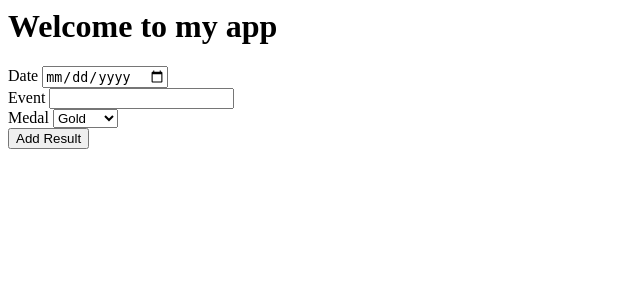
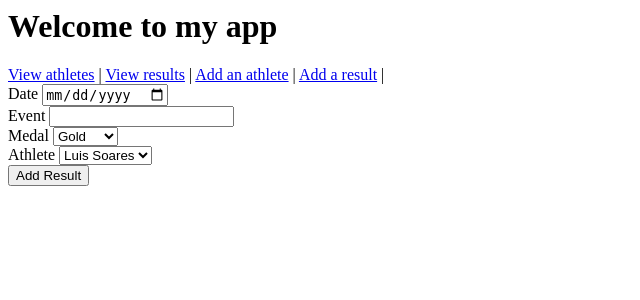
Before and after one commit to LSoares1/CRUD-Project, a Flask app: page /add_result in a window 1280 px wide. Shown: the top 300 px of the page, without its empty margins (0-640 px from the left). Run offline with Flask 2, Linux system fonts and the light colour scheme; data comes from the database, SQL or seed files in the repository; both versions use the stored data as it was after the commit.

Commit message:
created one to many relationship

```diff
--- a/application/forms.py
+++ b/application/forms.py
@@ -16,6 +16,7 @@ class AddAthlete(FlaskForm):
     submit = SubmitField("Add Athlete")
 
 class AddResult(FlaskForm):
+
     date = DateField("Date", format='%Y-%m-%d', validators = [DataRequired()])
     event = StringField("Event", validators = [DataRequired()])
     medal = SelectField("Medal", choices=[
@@ -24,17 +25,19 @@ class AddResult(FlaskForm):
         ("bronze","Bronze"),
         ("none","None")
     ], validators = [DataRequired()])
+    athleteList = SelectField("Athlete",choices=[], validators = [DataRequired()])
+
     submit = SubmitField("Add Result")
 
 class UpdateAthlete(FlaskForm):
-    first_name = StringField("First Name", validators = [DataRequired()])
-    last_name = StringField("Last Name", validators = [DataRequired()])
+    first_name = StringField("First Name")
+    last_name = StringField("Last Name")
     gender = SelectField("Gender", choices=[
         ("male","Male"),
         ("female","Female")
-    ], validators = [DataRequired()])
-    dob = DateField("Date of Birth", format='%Y-%m-%d', validators = [DataRequired()])
-    country = StringField("Country", validators = [DataRequired()])
+    ])
+    dob = DateField("Date of Birth", format='%Y-%m-%d')
+    country = StringField("Country")
     submit = SubmitField("Update Athlete")
 
 class UpdateResult(FlaskForm):
@@ -46,4 +49,6 @@ class UpdateResult(FlaskForm):
         ("bronze","Bronze"),
         ("none","None")
     ], validators = [DataRequired()])
+
+
     submit = SubmitField("Update Result")
--- a/application/routes.py
+++ b/application/routes.py
@@ -32,12 +32,15 @@ def add_athlete():
 @app.route('/add_result', methods=['GET', 'POST'])
 def add_result():
     form = AddResult()
+    currentAthletes = Athletes.query.all()
+    for athlete in currentAthletes:
+        form.athleteList.choices.append((athlete.athlete_ID, f"{athlete.first_name} {athlete.last_name}"))
     if request.method == 'POST' and form.validate_on_submit():
         result_data = Results(
             date = form.date.data,
             event = form.event.data,
             medal = form.medal.data,
-            fk_athlete_ID = form.athlete.data
+            fk_athlete_ID = form.athleteList.data
             )
         db.session.add(result_data)
         db.session.commit()
@@ -85,24 +88,24 @@ def update_athlete(aid):
         athlete.date_of_birth = date_of_birth
         athlete.country = country
         db.session.commit()
+        return redirect(url_for('athletes'))
 
     return render_template('update_athlete.html',form=form)
 
-@app.route('/update_result/<int:aid>', methods=['GET','POST'])
-def update_result(aid):
-    form = UpdateResuly()
+@app.route('/update_result/<int:rid>', methods=['GET','POST'])
+def update_result(rid):
+    form = UpdateResult()
     if request.method == 'POST':
-        first_name = form.first_name.data
-        last_name = form.last_name.data
-        gender = form.gender.data
-        date_of_birth = form.dob.data
-        country = form.country.data
-        result = Results.query.get(aid)
-        result.first_name = first_name
-        result.last_name = last_name
-        result.gender = gender
-        result.date_of_birth = date_of_birth
-        result.country = country
+
+        date = form.date.data
+        event = form.event.data
+        medal = form.medal.data
+        result = Results.query.get(rid)
+        result.date = date
+        result.event = event
+        result.medal = medal
         db.session.commit()
+        return redirect(url_for('results'))
+
 
     return render_template('update_result.html',form=form)
--- a/application/templates/add_result.html
+++ b/application/templates/add_result.html
@@ -11,7 +11,8 @@
     {{ form.event.label }} {{ form.event }}
     <br>
     {{ form.medal.label }} {{ form.medal }}
-
+    <br>
+    {{ form.athleteList.label }} {{ form.athleteList }}
     <br>
     {{ form.submit }}
 
--- a/application/templates/athletes.html
+++ b/application/templates/athletes.html
@@ -12,6 +12,7 @@
     Date of Birth: {{ athlete.date_of_birth }},
     Country: {{ athlete.country }}
     </p>
+    <a href="{{ url_for('update_athlete', aid=athlete.athlete_ID) }}">Update athlete </a> | <a href="{{ url_for('delete_athlete', aid=athlete.athlete_ID) }}">Remove athlete</a> |
 
 {% endfor %}
 {% endblock body %}
--- a/application/templates/layout.html
+++ b/application/templates/layout.html
@@ -1,5 +1,6 @@
 <html>
 <h1> Welcome to my app </h1>
+<a href="{{ url_for('athletes') }}">View athletes</a> | <a href="{{ url_for('results') }}">View results</a> | <a href="{{ url_for('add_athlete') }}">Add an athlete</a> | <a href="{{ url_for('add_result') }}">Add a result</a> |
 {% block body %}
 {% endblock body %}
 </html>
--- a/application/templates/results.html
+++ b/application/templates/results.html
@@ -8,8 +8,9 @@
     Result ID: {{ result.result_ID }},
     Date: {{ result.date }},
     Event: {{ result.event }},
-    Medal: {{ result.medal }}
+    Medal: {{ result.medal }},
+    Athlete: {{ result.fk_athlete_ID }}
     </p>
-
+    <a href="{{ url_for('update_result', rid=result.result_ID) }}">Update result </a> | <a href="{{ url_for('delete_result', rid=result.result_ID) }}">Remove result</a> |
 {% endfor %}
 {% endblock body %}
--- a/application/templates/update_result.html
+++ b/application/templates/update_result.html
@@ -12,7 +12,6 @@
     {{ form.event.label }} {{ form.event }}
     <br>
     {{ form.medal.label }} {{ form.medal }}
-
     <br>
     {{ form.submit }}
 
```
Also changed, not shown: application/data.db.
